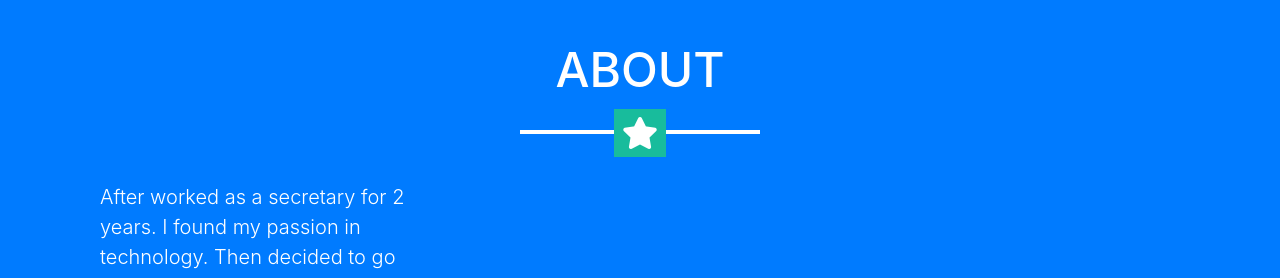
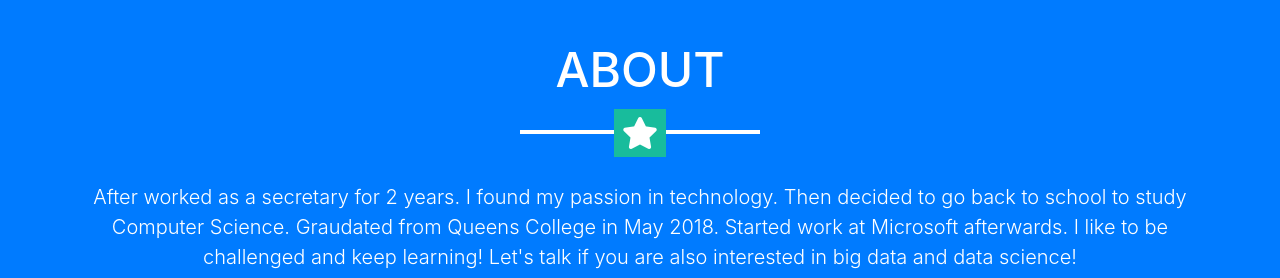
Before and after one commit to evawang1992/evawang1992.github.io, a website with bundled scripts: page index.html in a window 1280 px wide. Shown: the part 1481-1759 px from the top of the page. Built offline with nearby package versions, Linux system fonts and the light colour scheme.

Commit message:
Update index.html

```diff
--- a/index.html
+++ b/index.html
@@ -139,7 +139,7 @@
         <h2 class="text-center text-uppercase text-white">About</h2>
         <hr class="star-light mb-5">
 
-          <div class="col-lg-4 mr-auto">
+          <div class="text-center mr-auto">
             <p class="lead">After worked as a secretary for 2 years. I found my passion in technology. Then decided to go back to school to study Computer Science. Graudated from Queens College in May 2018. Started work at Microsoft afterwards. I like to be challenged and keep learning! Let's talk if you are also interested in big data and data science!</p>
           </div>
 
```
